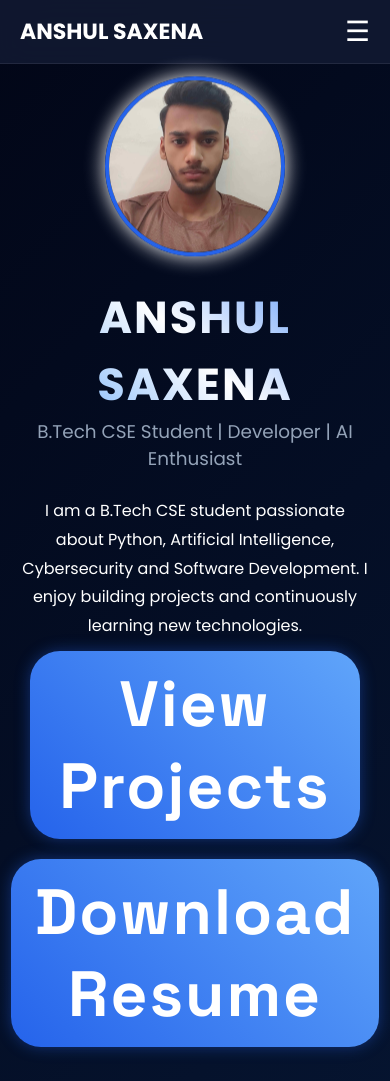
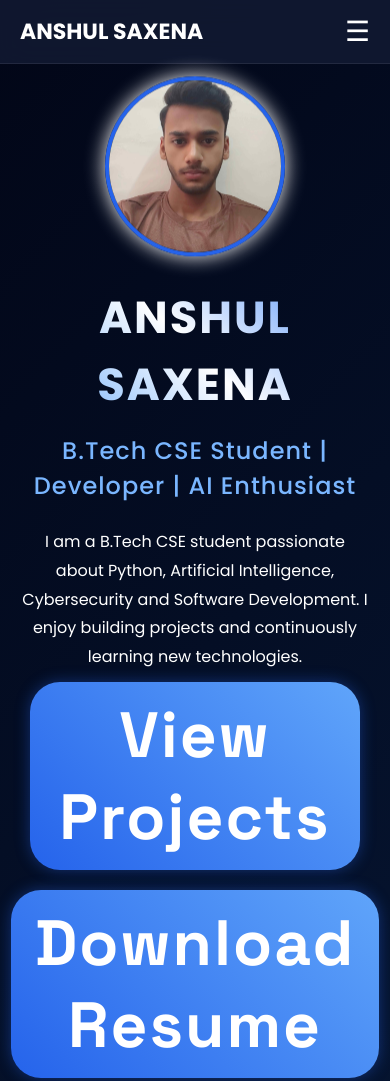
Before and after one commit to saxenaanshul3108-dotcom/portfolio, a plain HTML site: page index.html in a window 390 px wide. Shown: the top 1081 px of the page. Drawn offline with Linux system fonts and the light colour scheme.

Commit message:
Update style.css

```diff
--- a/style.css
+++ b/style.css
@@ -123,7 +123,9 @@ font-weight:700;
 
 .hero h2{
 font-family:'Poppins',sans-serif;
-font-size:1.15rem;
-font-weight:400;
-color:#94a3b8;
+font-size:1.5rem;
+font-weight:500;
+color:#7ab6ff;
+margin-top:15px;
+letter-spacing:1px;
 }
```
